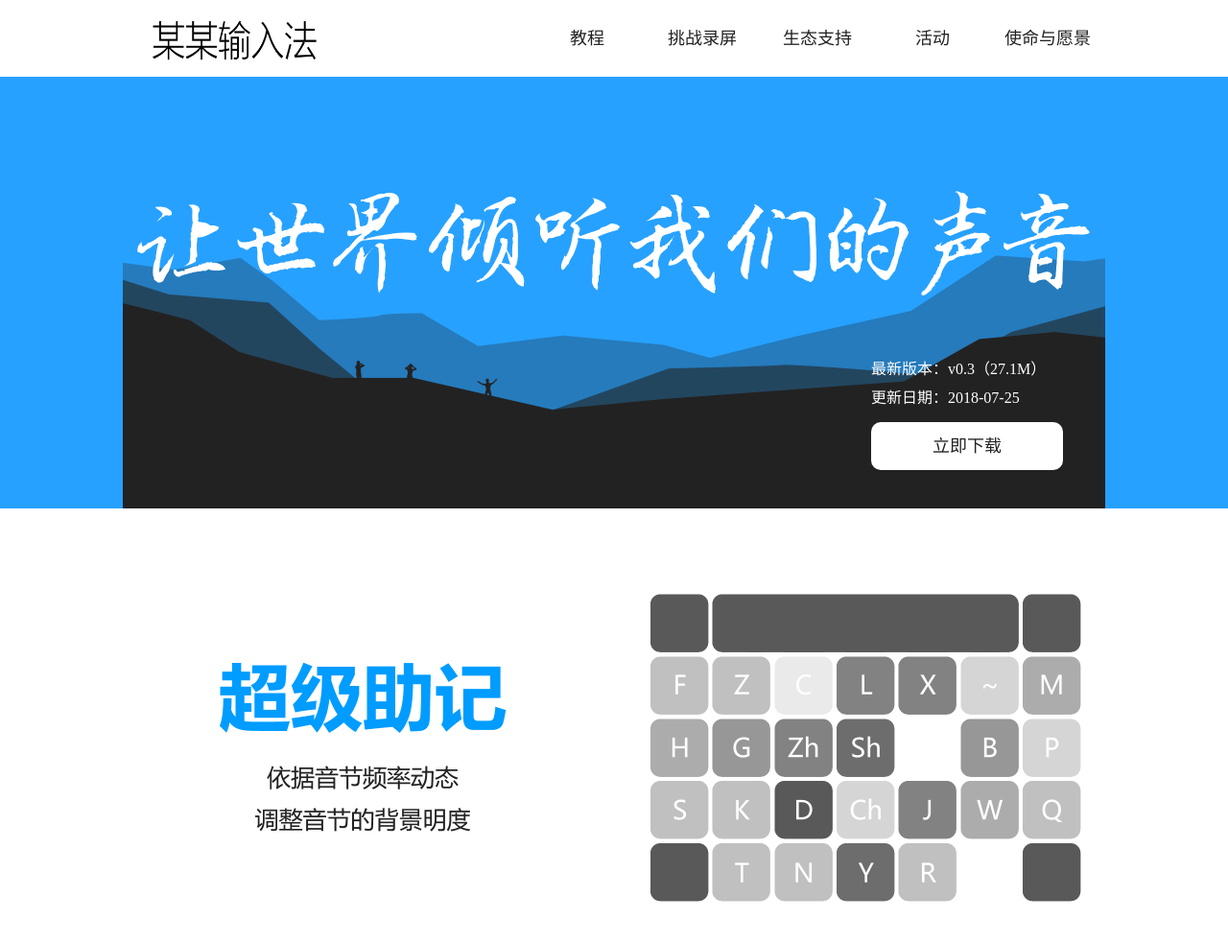
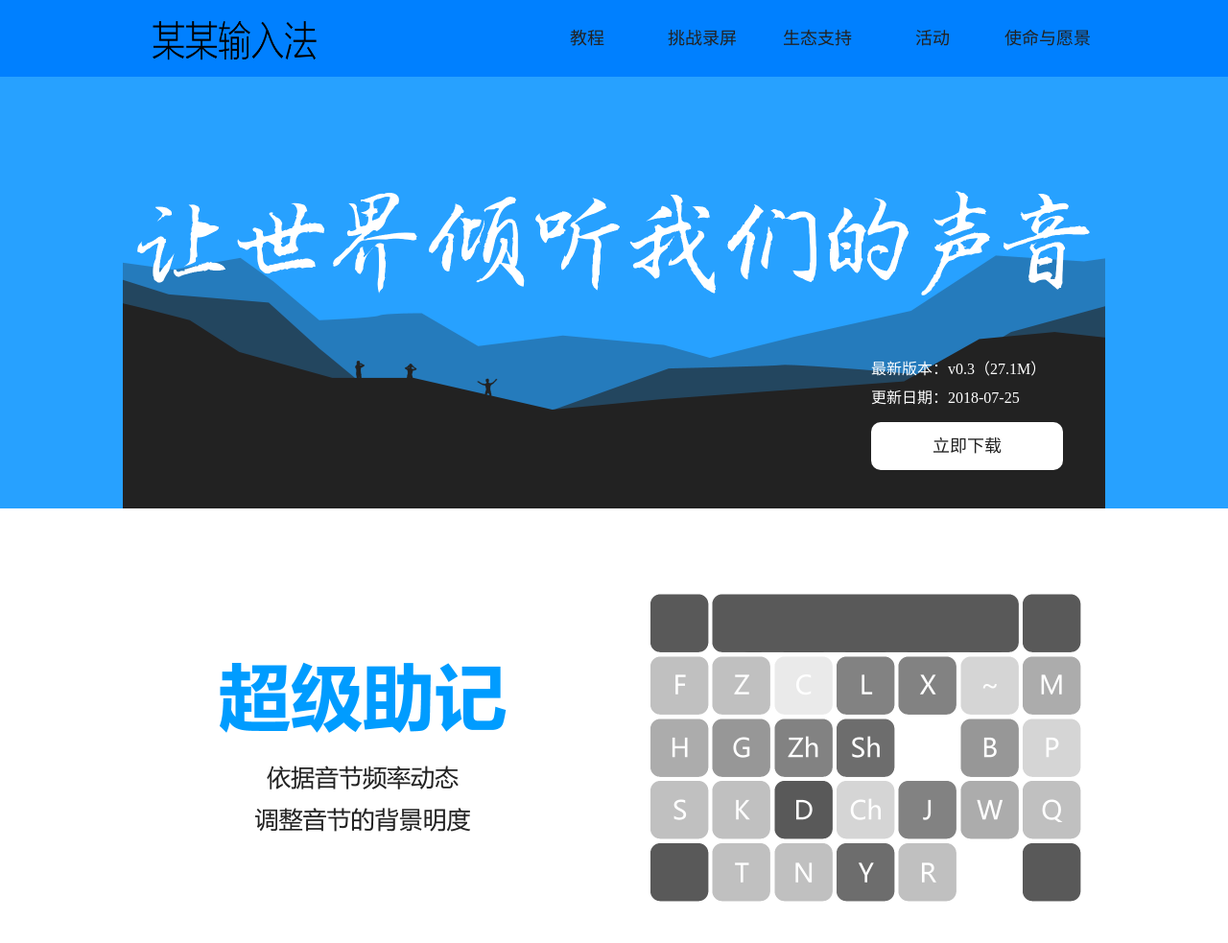
Before and after one commit to linjingchuan/linjingchuan.github.io, a plain HTML site: page index.html in a window 1280 px wide. Shown: the top 983 px of the page at 96% size. Drawn offline with Linux system fonts and the light colour scheme.

Commit message:
Update muban.css

```diff
--- a/css/muban.css
+++ b/css/muban.css
@@ -5,10 +5,9 @@ body,div,ul,li,img,video,iframe,ul,li,p,h1{
 	list-style-type:none;
 }
 body{
-background-color:#ffffff;
+background-color:#0080ff;
 width:100%;
 height:100%;
-position:absolute;
 }
 
 a{
```
